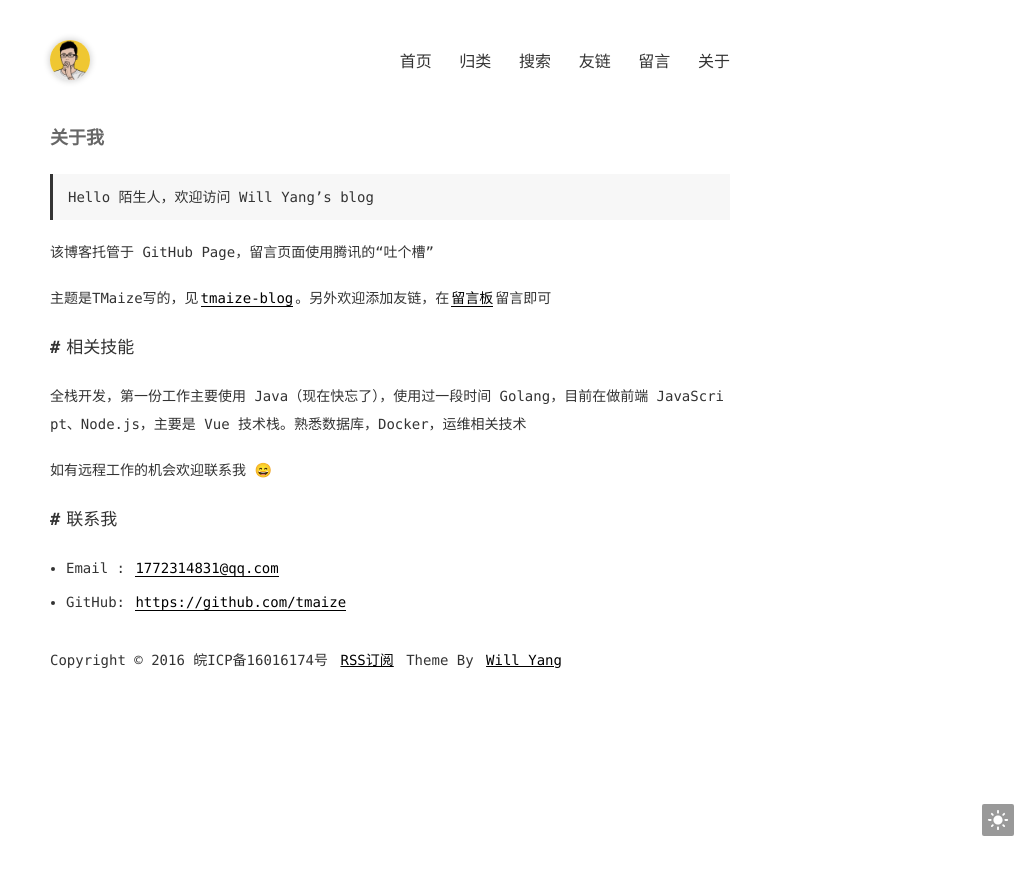
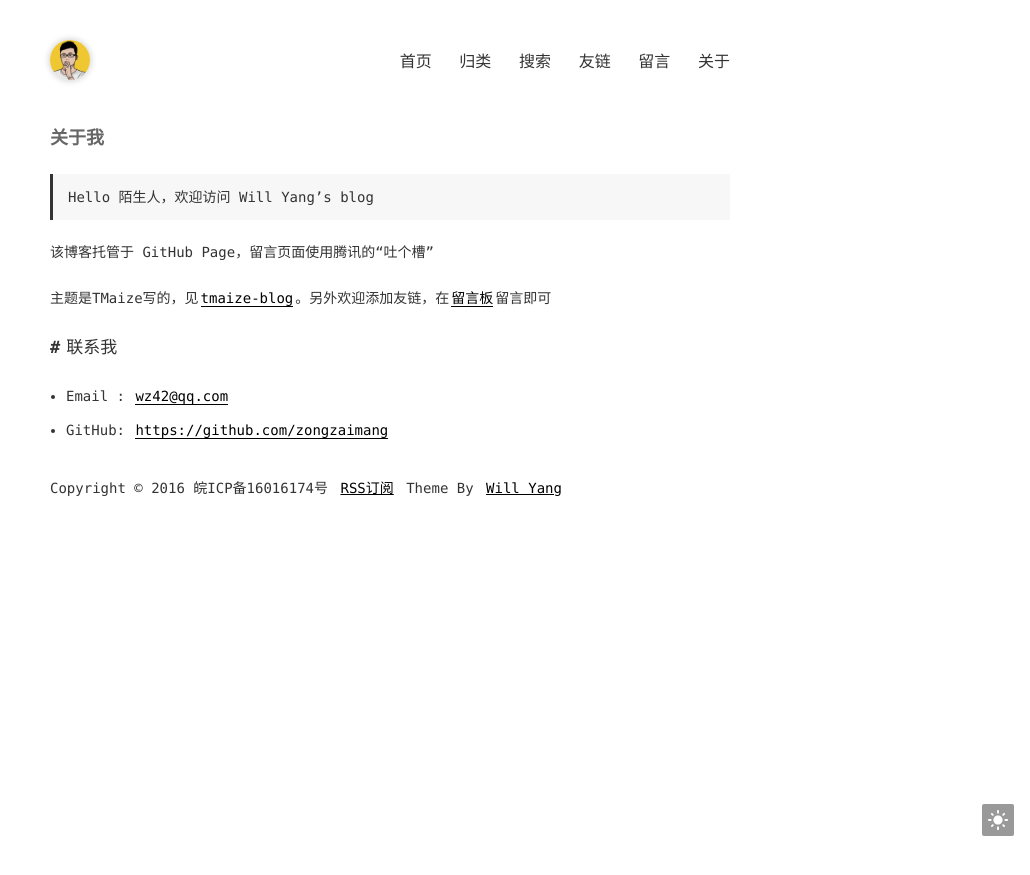
Before and after one commit to zongzaimang/blog.willyang, a Jekyll site: the page built from pages/about.md, in a window 1280 px wide. Shown: the top 875 px of the page, without its empty margins (250-1280 px from the left). Built offline with Jekyll 4.4.1, drawn with Linux system fonts in a browser that asks for light colours.

Commit message:
Update about.md

```diff
--- a/pages/about.md
+++ b/pages/about.md
@@ -9,14 +9,8 @@ title: 关于我
 
 主题是TMaize写的，见[tmaize-blog](https://github.com/TMaize/tmaize-blog)。另外欢迎添加友链，在[留言板](chat.html)留言即可
 
-## 相关技能
-
-全栈开发，第一份工作主要使用 Java（现在快忘了），使用过一段时间 Golang，目前在做前端 JavaScript、Node.js，主要是 Vue 技术栈。熟悉数据库，Docker，运维相关技术
-
-如有远程工作的机会欢迎联系我 😄
-
 ## 联系我
 
-- Email&nbsp;: [1772314831@qq.com](mailto:1772314831@qq.com)
+- Email&nbsp;: [wz42@qq.com](mailto:wz42@qq.com)
 
-- GitHub: [https://github.com/tmaize](https://github.com/tmaize)
+- GitHub: [https://github.com/zongzaimang](https://github.com/zongzaimang)
```
